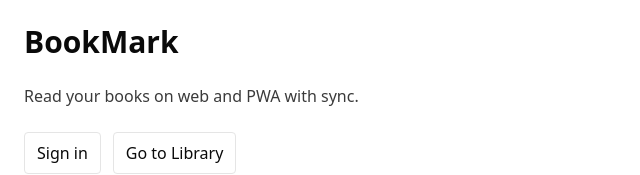
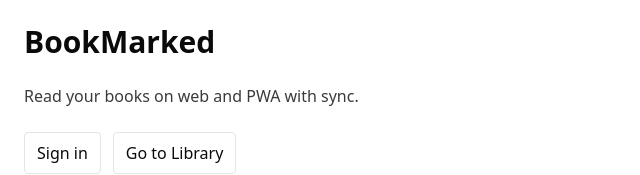
Before and after one commit to drdholu/BookMark, a Next.js app: page / in a window 1280 px wide. Shown: the top 175 px of the page, without its empty margins (0-640 px from the left). Built offline with nearby package versions, Linux system fonts and the light colour scheme; no server answers.

Commit message:
style: change app name; fix: added log statements to debug

```diff
--- a/package.json
+++ b/package.json
@@ -1,5 +1,5 @@
 {
-  "name": "bookmark",
+  "name": "bookmarked",
   "version": "0.1.0",
   "private": true,
   "scripts": {
--- a/src/app/layout.tsx
+++ b/src/app/layout.tsx
@@ -14,7 +14,7 @@ const geistMono = Geist_Mono({
 });
 
 export const metadata: Metadata = {
-  title: process.env.NEXT_PUBLIC_APP_NAME ?? "BookMark",
+  title: process.env.NEXT_PUBLIC_APP_NAME ?? "BookMarked",
   description:
     process.env.NEXT_PUBLIC_APP_DESCRIPTION ?? "Read your books on web and PWA with sync",
 };
--- a/src/app/page.tsx
+++ b/src/app/page.tsx
@@ -24,7 +24,7 @@ export default function Home() {
 
   return (
     <div className="p-6 space-y-6">
-      <h1 className="text-3xl font-semibold">BookMark</h1>
+      <h1 className="text-3xl font-semibold">BookMarked</h1>
       <p className="opacity-80">Read your books on web and PWA with sync.</p>
       <div className="flex gap-3">
         {!signedIn && (
--- a/src/lib/env.ts
+++ b/src/lib/env.ts
@@ -2,7 +2,7 @@ export const env = {
   NEXT_PUBLIC_SUPABASE_URL: process.env.NEXT_PUBLIC_SUPABASE_URL ?? "",
   NEXT_PUBLIC_SUPABASE_ANON_KEY: process.env.NEXT_PUBLIC_SUPABASE_ANON_KEY ?? "",
   SUPABASE_SERVICE_ROLE_KEY: process.env.SUPABASE_SERVICE_ROLE_KEY ?? "",
-  NEXT_PUBLIC_APP_NAME: process.env.NEXT_PUBLIC_APP_NAME ?? "BookMark",
+  NEXT_PUBLIC_APP_NAME: process.env.NEXT_PUBLIC_APP_NAME ?? "BookMarked",
   NEXT_PUBLIC_APP_DESCRIPTION:
     process.env.NEXT_PUBLIC_APP_DESCRIPTION ?? "Read your books on web and PWA with sync",
 };
```
Also changed, not shown: src/app/(app)/library/page.tsx (+14 -3 lines).
